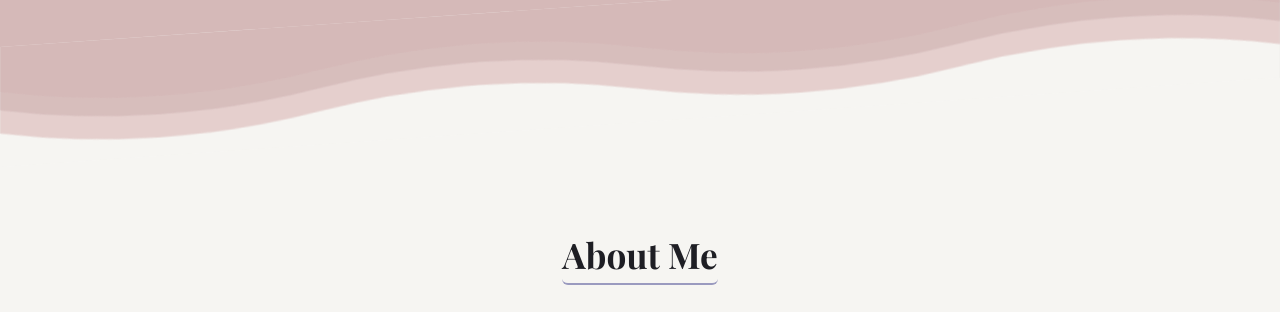
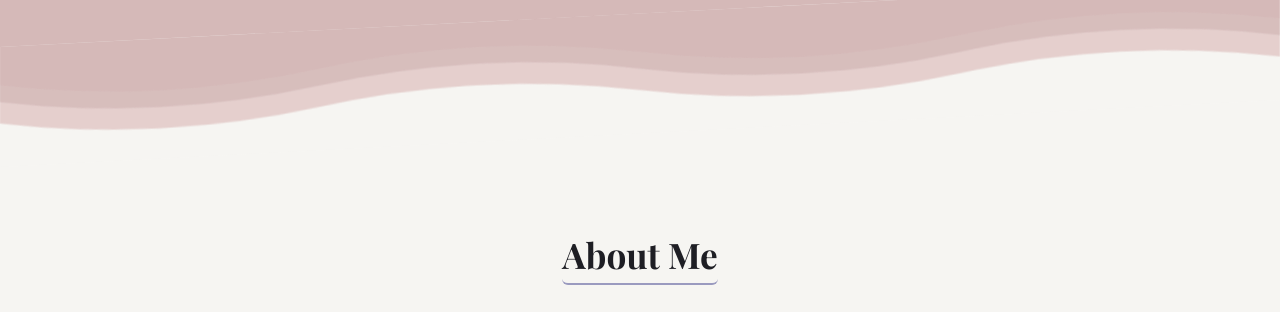
Before and after one commit to Victoria-vee/Portfolio, a plain HTML site: page index.html in a window 1280 px wide. Shown: the part 488-800 px from the top of the page. Drawn offline with nearby package versions, Linux system fonts and the light colour scheme; a web font is replaced by a local one.

Commit message:
changed the skewness so it would be properly aligned on a bigger screen

```diff
--- a/style.css
+++ b/style.css
@@ -133,7 +133,7 @@ h2 {
   line-height: 0;
   background-color: var(--bg);
   overflow: hidden;
-  transform: skewY(-4deg);
+  transform: skewY(-3deg);
   transform-origin: left;
   pointer-events: none;
 }
@@ -141,7 +141,7 @@ h2 {
 .waves svg {
   position: absolute;
   width: 100%;
-  height: 180px;
+  height: 160px;
   top: 0;
   left: 0;
   box-shadow: var(--shadow);
```
